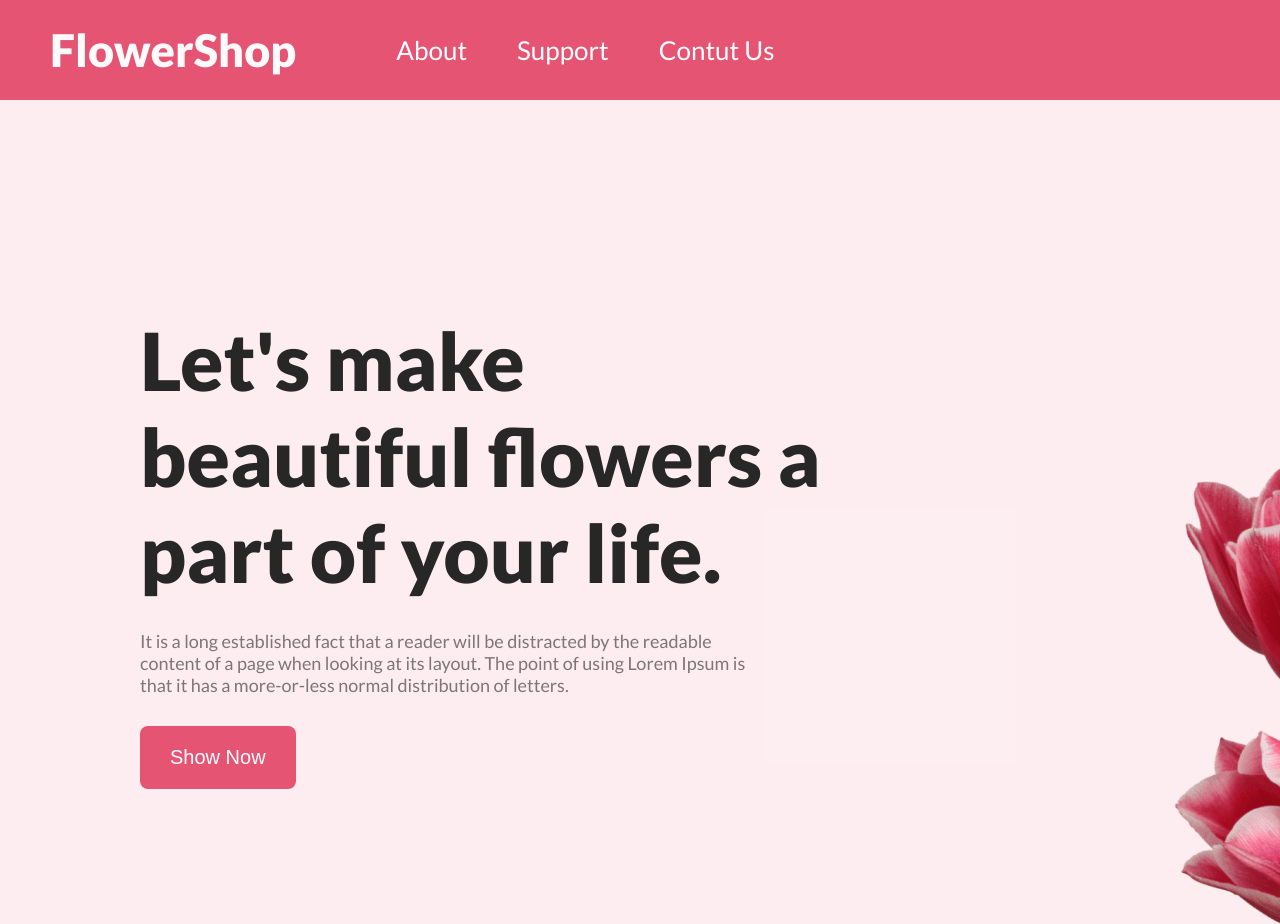
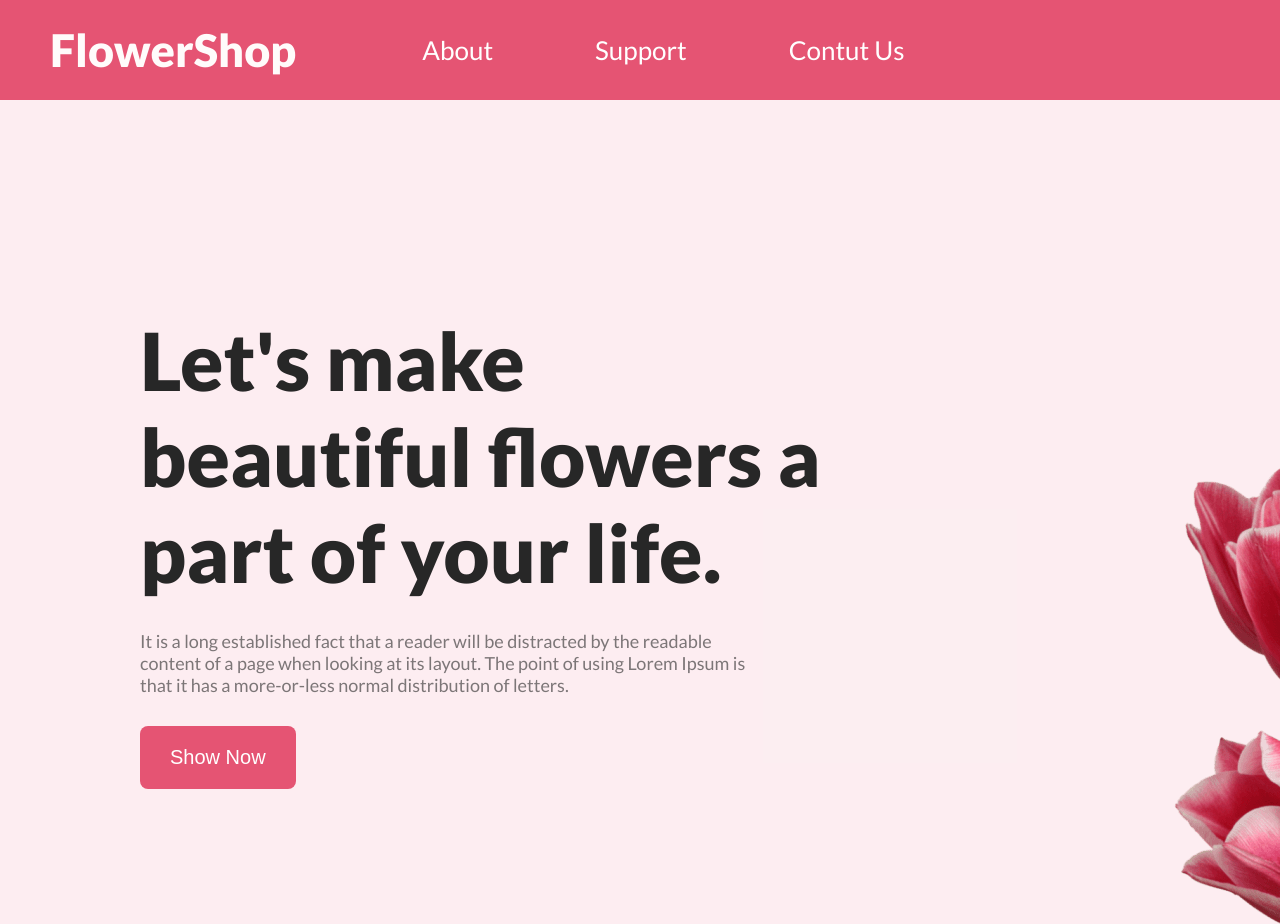
Before and after one commit to siyamar/flower-assignment-1, a plain HTML site: page index.html in a window 1280 px wide. Shown: the top 924 px of the page. Drawn offline with Linux system fonts and the light colour scheme.

```diff
--- a/styles/style.css
+++ b/styles/style.css
@@ -70,6 +70,12 @@ nav li{
     text-decoration: none;
     color: #ffffff;
     font-size: 26px;
+    padding: 16px 26px;
+    border-radius: 8px;
+ }
+
+ nav a:hover{
+    background-color: #ec9eaf;
  }
 
  .nav-button{
```
